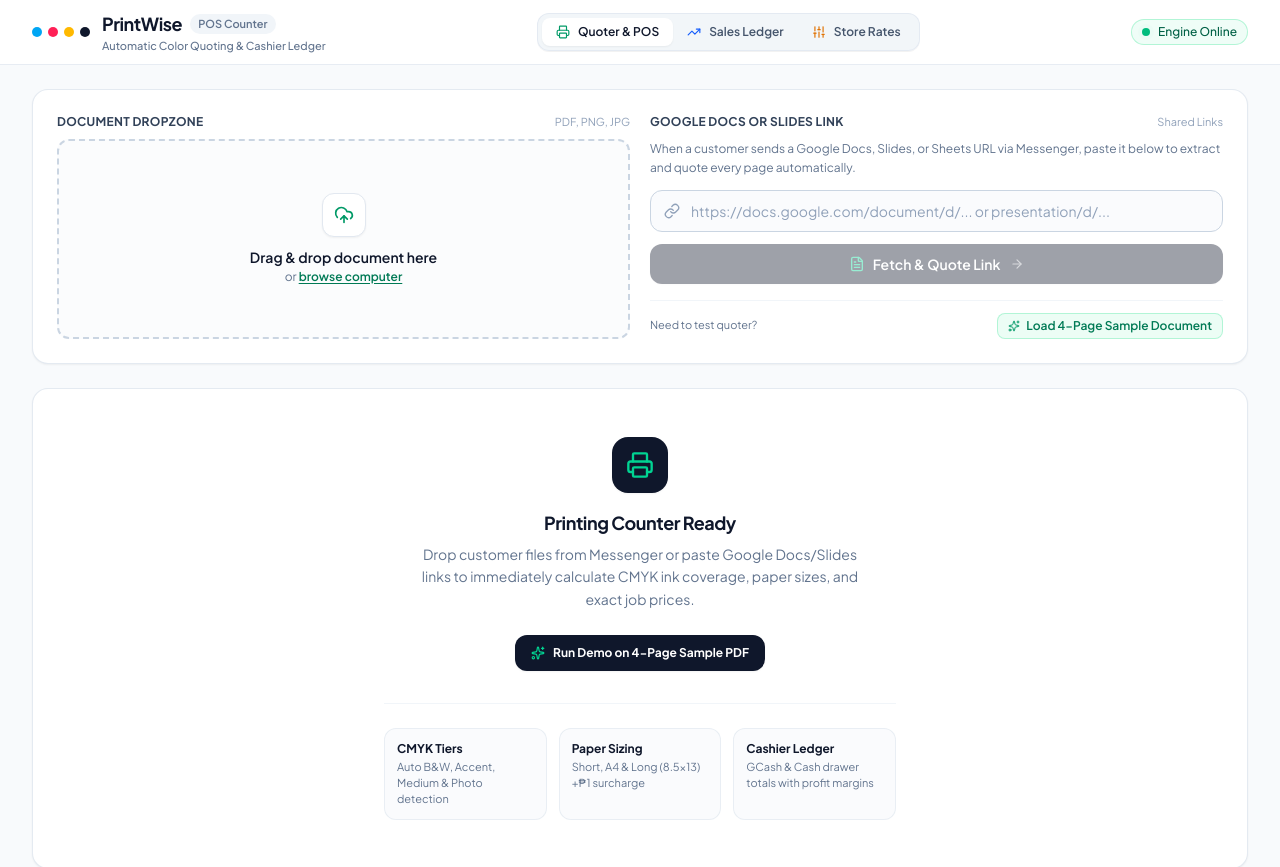
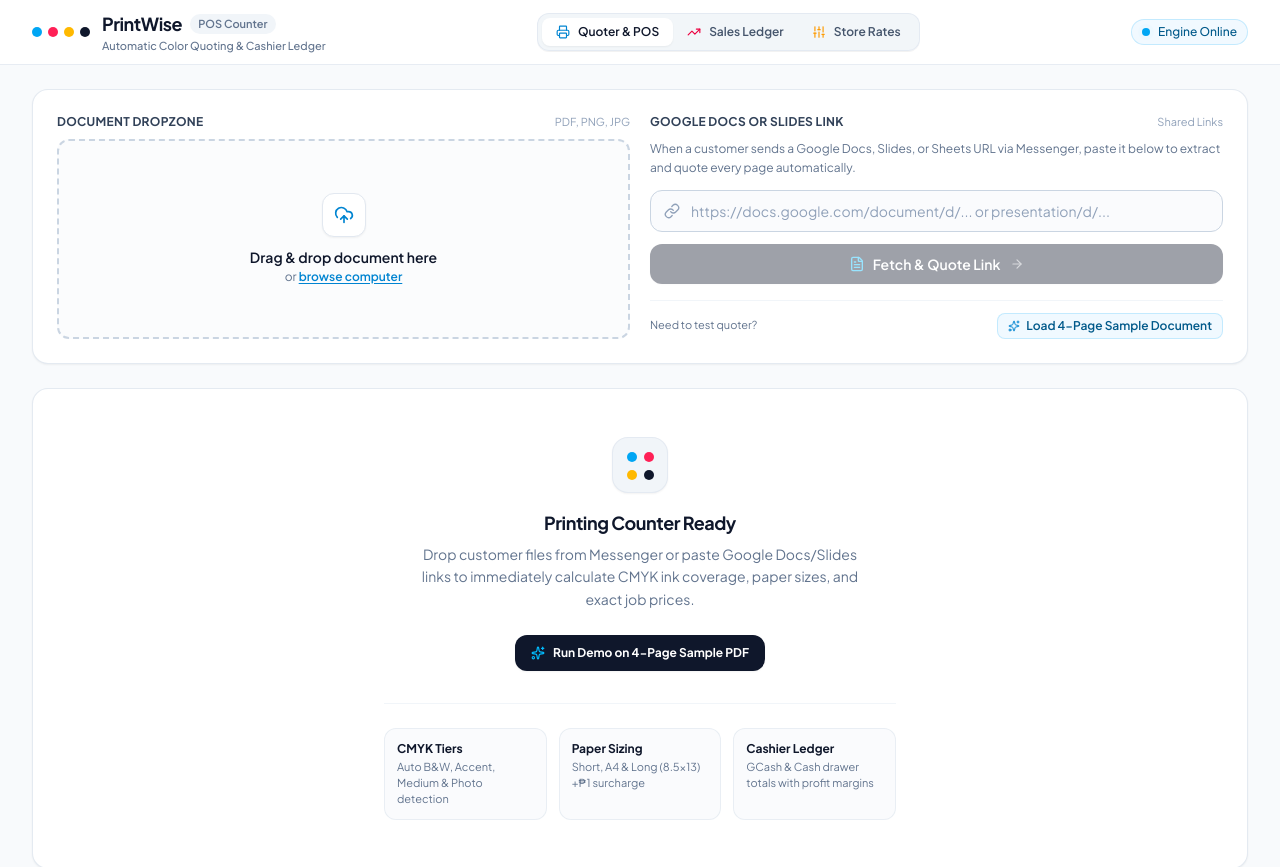
Before and after one commit to erynmarielle/print-wise, a React (Vite) app in the folder frontend/: page / in a window 1280 px wide. Shown: the top 867 px of the page. Built offline with nearby package versions, Linux system fonts and the light colour scheme.

Commit message:
style(theme): harmonize entire UI with CMYK logo colors

```diff
--- a/frontend/src/App.tsx
+++ b/frontend/src/App.tsx
@@ -6,7 +6,7 @@
 import { PricingSettings } from './components/PricingSettings';
 import type { QuoteResponse } from './types';
 import { checkBackendHealth, uploadAndQuote, quoteFromUrl, fetchSampleQuote } from './api';
-import { AlertCircle, Printer, Sparkles } from 'lucide-react';
+import { AlertCircle, Sparkles } from 'lucide-react';
 
 export const App: React.FC = () => {
   const [activeTab, setActiveTab] = useState<'pos' | 'revenue' | 'pricing'>('pos');
@@ -101,8 +101,11 @@
               />
             ) : (
               <div className="bg-white rounded-2xl border border-slate-200/90 p-8 sm:p-12 text-center shadow-xs">
-                <div className="w-14 h-14 bg-slate-900 text-white rounded-2xl flex items-center justify-center mx-auto mb-4 shadow-xs">
-                  <Printer className="w-7 h-7 text-emerald-400" />
+                <div className="grid grid-cols-2 gap-2 p-3.5 bg-slate-100 rounded-2xl w-14 h-14 mx-auto mb-4 border border-slate-200/80 items-center justify-center shadow-xs">
+                  <span className="w-2.5 h-2.5 rounded-full bg-sky-500" />
+                  <span className="w-2.5 h-2.5 rounded-full bg-rose-500" />
+                  <span className="w-2.5 h-2.5 rounded-full bg-amber-400" />
+                  <span className="w-2.5 h-2.5 rounded-full bg-slate-900" />
                 </div>
                 <h3 className="text-base sm:text-lg font-bold text-slate-900 tracking-tight">
                   Printing Counter Ready
@@ -118,7 +121,7 @@
                     disabled={isLoading}
                     className="inline-flex items-center gap-2 bg-slate-900 hover:bg-slate-800 text-white text-xs font-bold py-2.5 px-4 rounded-xl shadow-xs transition-all pressable"
                   >
-                    <Sparkles className="w-3.5 h-3.5 text-emerald-400" />
+                    <Sparkles className="w-3.5 h-3.5 text-sky-400" />
                     <span>Run Demo on 4-Page Sample PDF</span>
                   </button>
                 </div>
--- a/frontend/src/components/Header.tsx
+++ b/frontend/src/components/Header.tsx
@@ -40,7 +40,7 @@
                   : 'text-slate-600 hover:text-slate-900'
               }`}
             >
-              <Printer className="w-3.5 h-3.5 text-emerald-600" />
+              <Printer className="w-3.5 h-3.5 text-sky-600" />
               <span>Quoter & POS</span>
             </button>
 
@@ -52,7 +52,7 @@
                   : 'text-slate-600 hover:text-slate-900'
               }`}
             >
-              <TrendingUp className="w-3.5 h-3.5 text-blue-600" />
+              <TrendingUp className="w-3.5 h-3.5 text-rose-600" />
               <span>Sales Ledger</span>
             </button>
 
@@ -64,7 +64,7 @@
                   : 'text-slate-600 hover:text-slate-900'
               }`}
             >
-              <Sliders className="w-3.5 h-3.5 text-amber-600" />
+              <Sliders className="w-3.5 h-3.5 text-amber-500" />
               <span>Store Rates</span>
             </button>
           </nav>
@@ -72,10 +72,10 @@
           {/* Engine Status */}
           <div className="flex items-center">
             {isOnline ? (
-              <div className="flex items-center gap-2 px-2.5 py-1 rounded-full bg-emerald-50/80 border border-emerald-200/80 text-emerald-800 text-xs font-medium">
+              <div className="flex items-center gap-2 px-2.5 py-1 rounded-full bg-sky-50/90 border border-sky-200/80 text-sky-800 text-xs font-medium">
                 <span className="relative flex h-2 w-2">
-                  <span className="animate-ping absolute inline-flex h-full w-full rounded-full bg-emerald-400 opacity-75"></span>
-                  <span className="relative inline-flex rounded-full h-2 w-2 bg-emerald-500"></span>
+                  <span className="animate-ping absolute inline-flex h-full w-full rounded-full bg-sky-400 opacity-75"></span>
+                  <span className="relative inline-flex rounded-full h-2 w-2 bg-sky-500"></span>
                 </span>
                 <span className="hidden sm:inline">Engine Online</span>
               </div>
--- a/frontend/src/components/PricingSettings.tsx
+++ b/frontend/src/components/PricingSettings.tsx
@@ -240,7 +240,7 @@
               </p>
             </div>
             <div className="text-right">
-              <span className="font-mono-numbers text-2xl font-extrabold text-emerald-400">
+              <span className="font-mono-numbers text-2xl font-extrabold text-sky-400">
                 ₱{sampleTotal.toFixed(2)}
               </span>
             </div>
@@ -249,8 +249,8 @@
           {/* Action buttons */}
           <div className="pt-2 flex items-center justify-between border-t border-slate-100">
             {savedSuccess ? (
-              <span className="inline-flex items-center text-xs font-semibold text-emerald-700 gap-1.5">
-                <CheckCircle className="w-4 h-4 text-emerald-600" />
+              <span className="inline-flex items-center text-xs font-semibold text-sky-700 gap-1.5">
+                <CheckCircle className="w-4 h-4 text-sky-600" />
                 Store pricing rates saved and active!
               </span>
             ) : (
@@ -262,7 +262,7 @@
               disabled={saving}
               className="bg-slate-900 hover:bg-slate-800 text-white font-bold py-2.5 px-6 rounded-xl text-xs sm:text-sm transition-all shadow-xs flex items-center gap-2 pressable"
             >
-              <Save className="w-4 h-4 text-emerald-400" />
+              <Save className="w-4 h-4 text-sky-400" />
               <span>{saving ? 'Saving Changes...' : 'Save Rate Configuration'}</span>
             </button>
           </div>
--- a/frontend/src/components/UploadSection.tsx
+++ b/frontend/src/components/UploadSection.tsx
@@ -70,8 +70,8 @@
             onClick={() => fileInputRef.current?.click()}
             className={`flex-1 border-2 border-dashed rounded-xl p-6 text-center cursor-pointer transition-all flex flex-col items-center justify-center min-h-[170px] pressable ${
               dragActive
-                ? 'border-emerald-600 bg-emerald-50/60 scale-[0.99]'
-                : 'border-slate-300 hover:border-slate-400 bg-slate-50/60 hover:bg-slate-50'
+                ? 'border-sky-500 bg-sky-50/60 scale-[0.99]'
+                : 'border-slate-300 hover:border-sky-400 bg-slate-50/60 hover:bg-slate-50'
             } ${isLoading ? 'pointer-events-none opacity-60' : ''}`}
           >
             <input
@@ -82,13 +82,13 @@
               className="hidden"
             />
             <div className="w-11 h-11 bg-white rounded-xl shadow-xs border border-slate-200 flex items-center justify-center mb-2.5 text-slate-700">
-              <UploadCloud className="w-5 h-5 text-emerald-600" />
+              <UploadCloud className="w-5 h-5 text-sky-600" />
             </div>
             <p className="text-sm font-semibold text-slate-900">
               Drag & drop document here
             </p>
             <p className="text-xs text-slate-500 mt-0.5">
-              or <span className="text-emerald-700 font-semibold underline underline-offset-2">browse computer</span>
+              or <span className="text-sky-600 font-semibold underline underline-offset-2">browse computer</span>
             </p>
           </div>
         </div>
@@ -129,12 +129,12 @@
               >
                 {isLoading ? (
                   <>
-                    <Loader2 className="w-4 h-4 animate-spin text-emerald-400" />
+                    <Loader2 className="w-4 h-4 animate-spin text-sky-400" />
                     <span>Analyzing Ink Density...</span>
                   </>
                 ) : (
                   <>
-                    <FileText className="w-4 h-4 text-emerald-400" />
+                    <FileText className="w-4 h-4 text-sky-400" />
                     <span>Fetch & Quote Link</span>
                     <ArrowRight className="w-3.5 h-3.5 opacity-60 ml-0.5" />
                   </>
@@ -151,9 +151,9 @@
                 type="button"
                 onClick={onSampleLoad}
                 disabled={isLoading}
-                className="inline-flex items-center gap-1.5 text-xs font-semibold text-emerald-700 hover:text-emerald-800 bg-emerald-50 hover:bg-emerald-100/70 border border-emerald-200/80 px-2.5 py-1 rounded-lg transition-all pressable"
+                className="inline-flex items-center gap-1.5 text-xs font-semibold text-sky-800 hover:text-sky-900 bg-sky-50 hover:bg-sky-100/70 border border-sky-200/80 px-2.5 py-1 rounded-lg transition-all pressable"
               >
-                <Sparkles className="w-3 h-3 text-emerald-600" />
+                <Sparkles className="w-3 h-3 text-sky-600" />
                 <span>Load 4-Page Sample Document</span>
               </button>
             </div>
--- a/frontend/src/index.css
+++ b/frontend/src/index.css
@@ -7,11 +7,10 @@
   --color-ink-primary: #0f172a;
   --color-ink-secondary: #334155;
   --color-ink-muted: #64748b;
-  --color-print-teal: #0f766e;
   --color-cmyk-cyan: #0284c7;
   --color-cmyk-magenta: #e11d48;
-  --color-cmyk-amber: #d97706;
-  --color-cmyk-black: #18181b;
+  --color-cmyk-yellow: #d97706;
+  --color-cmyk-black: #0f172a;
   --color-pos-gcash: #0066f5;
 }
 
```
Also changed, not shown: frontend/src/components/QuoteViewer.tsx (+17 -17 lines), frontend/src/components/RevenueDashboard.tsx (+8 -8 lines).
